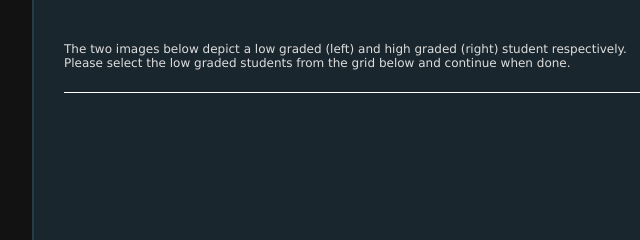
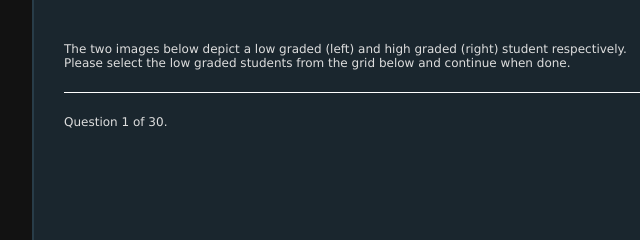
Before and after one commit to jamesjacko/glyphs1, a website: page implementation/survey.html in a window 1280 px wide. Shown: the top 240 px of the page, 18-658 px from the left. Drawn offline with nearby package versions, Linux system fonts and the light colour scheme; no server answers.

Commit message:
Question numbers

```diff
--- a/implementation/scripts/surveyMain.js
+++ b/implementation/scripts/surveyMain.js
@@ -1,6 +1,8 @@
 const NUM_GLYPHS = 21;
 const NUM_ORDERED_GLYPHS = 5;
 const GLYPH_TYPES = [5,6,7,8,9,10,11,12,13,14,17,18,19,20,21,22,23,24,30,31,32,33,34,35,36,37,38,39,40];
+const TOTAL_QUESTIONS = 30;
+var question_count = 0;
 var num_correct;
 var selectCount = 0;
 var responses = {type1: [], type2: []};
@@ -24,10 +26,15 @@ window.onload = function() {
 };
 
 function clearDivs(part){
+    if(part === 0){
+      ++question_count;
+    }
     document.getElementById("glyphs").innerHTML = "";
     document.getElementById("explanation").innerHTML = "";
     document.getElementById("continue1").classList.remove('show');
     document.getElementById("continue2").classList.remove('show');
+    document.getElementById('current_number').innerHTML = question_count;
+    document.getElementById('total_number').innerHTML = TOTAL_QUESTIONS;
     if(part === 0){
         document.getElementById("wrapper").classList.remove("part2");
         document.getElementById("continue1").classList.add('show');
@@ -122,11 +129,11 @@ function setupCanvasClick(canvas, presType){
                 selections.push({id: this.id, correct: this.getAttribute('data-correct')});
             }
             var elem = document.getElementById("continue1");
-            if(selectCount === num_correct){
-                elem.classList.add('show');
-            }else {
-                elem.classList.remove('show');
-            }
+            // if(selectCount === num_correct){
+            //     elem.classList.add('show');
+            // }else {
+            //     elem.classList.remove('show');
+            // }
         });
     }
 }
--- a/implementation/survey.html
+++ b/implementation/survey.html
@@ -29,6 +29,7 @@
             </div>
             <button id="continue1" class="float-right">Continue</button>
             <button id="continue2" class="float-right">Continue</button>
+            <p id="question_number">Question <span id="current_number"></span> of <span id="total_number"></span>.</p>
         </div>
 
     </div>
```
